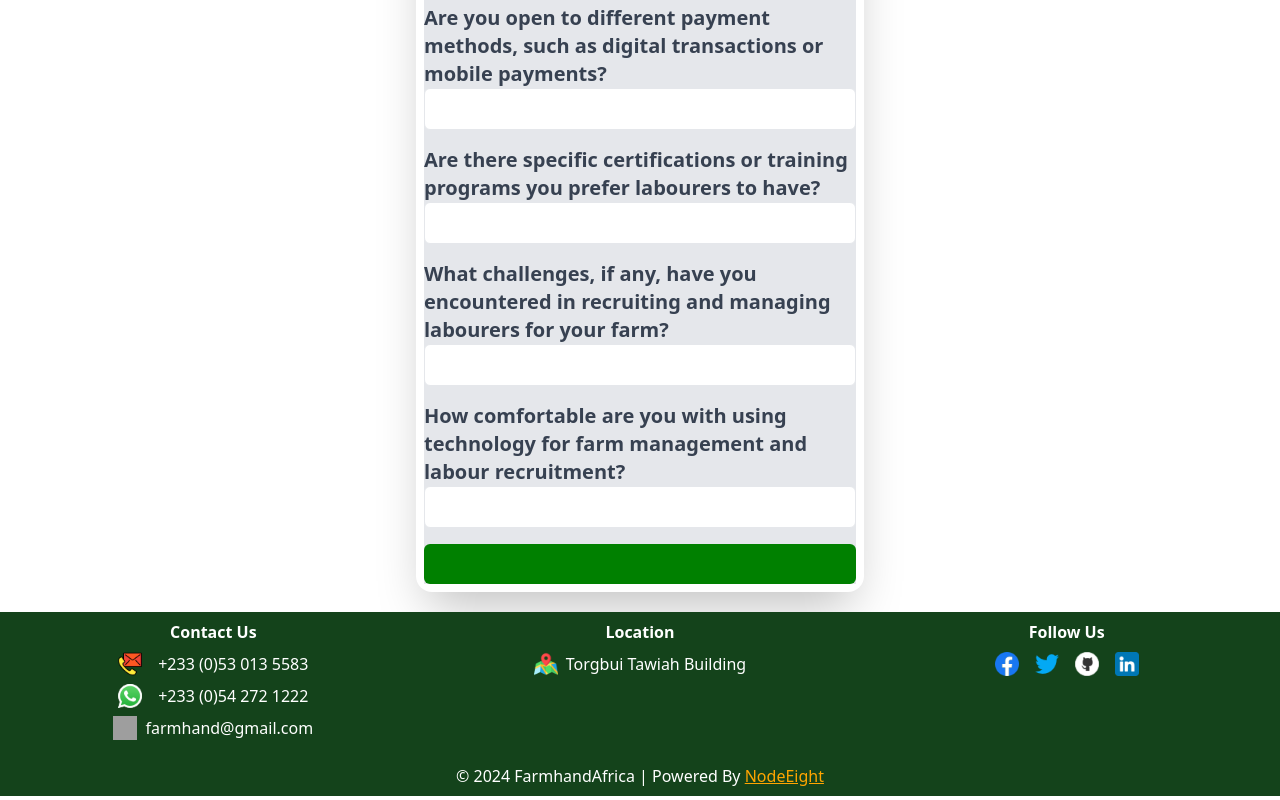
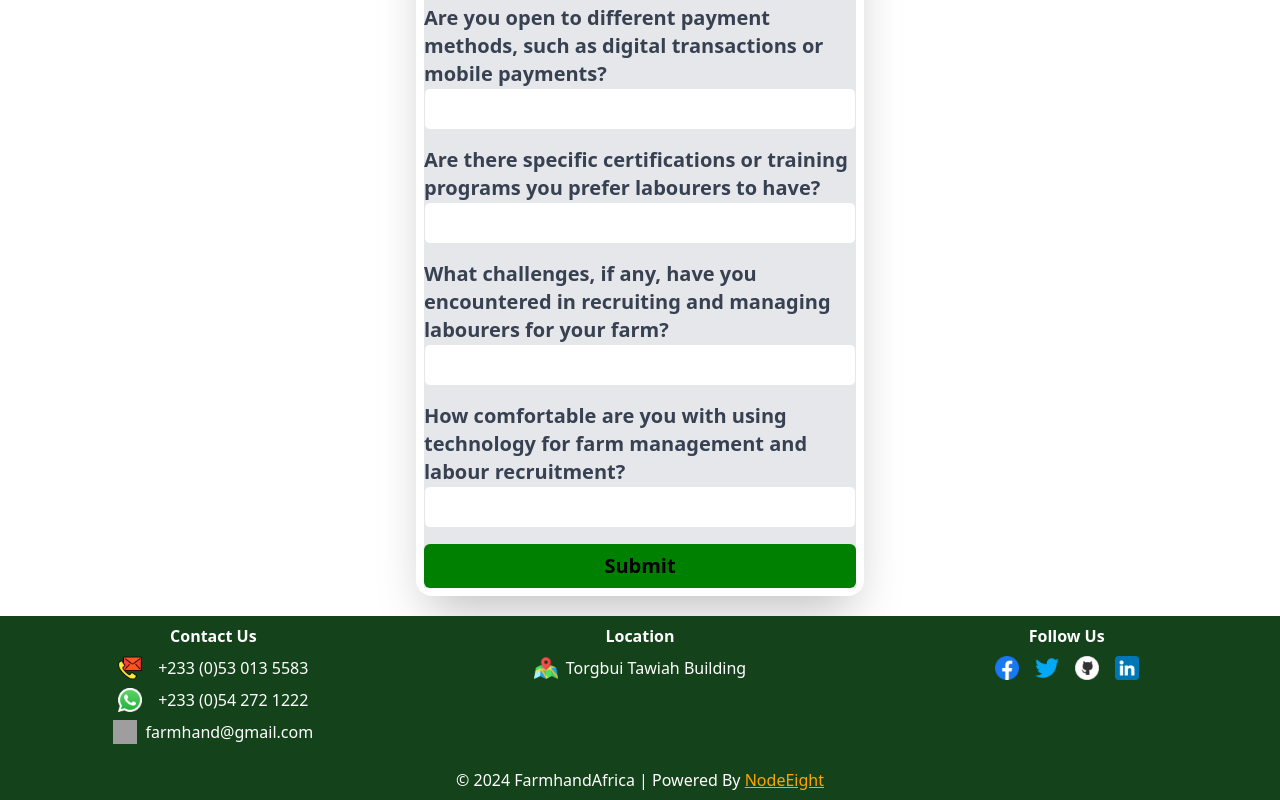
Before and after one commit to hubertproject/FarmHandAfrica, a React (Vite) app: page /form in a window 1280 px wide. Shown: the part 1048-1848 px from the top of the page. Built offline with nearby package versions, Linux system fonts and the light colour scheme; grey boxes are pictures that could not be loaded.

Commit message:
Changed the color of the submit button from green text on a green background to black text on a green background. Also bolded and increased the font size of the text.

```diff
--- a/src/components/Form.jsx
+++ b/src/components/Form.jsx
@@ -353,7 +353,7 @@ const Form = () => {
 
                   <button
                     type="submit"
-                    className="bg-green text-green py-2 px-4 rounded-md hover:bg-green-600 transition-all w-full"
+                    className="bg-green text-black font-bold text-xl py-2 px-4 rounded-md hover:bg-green-600 transition-all w-full"
                   >
                     Submit
                   </button>
```
